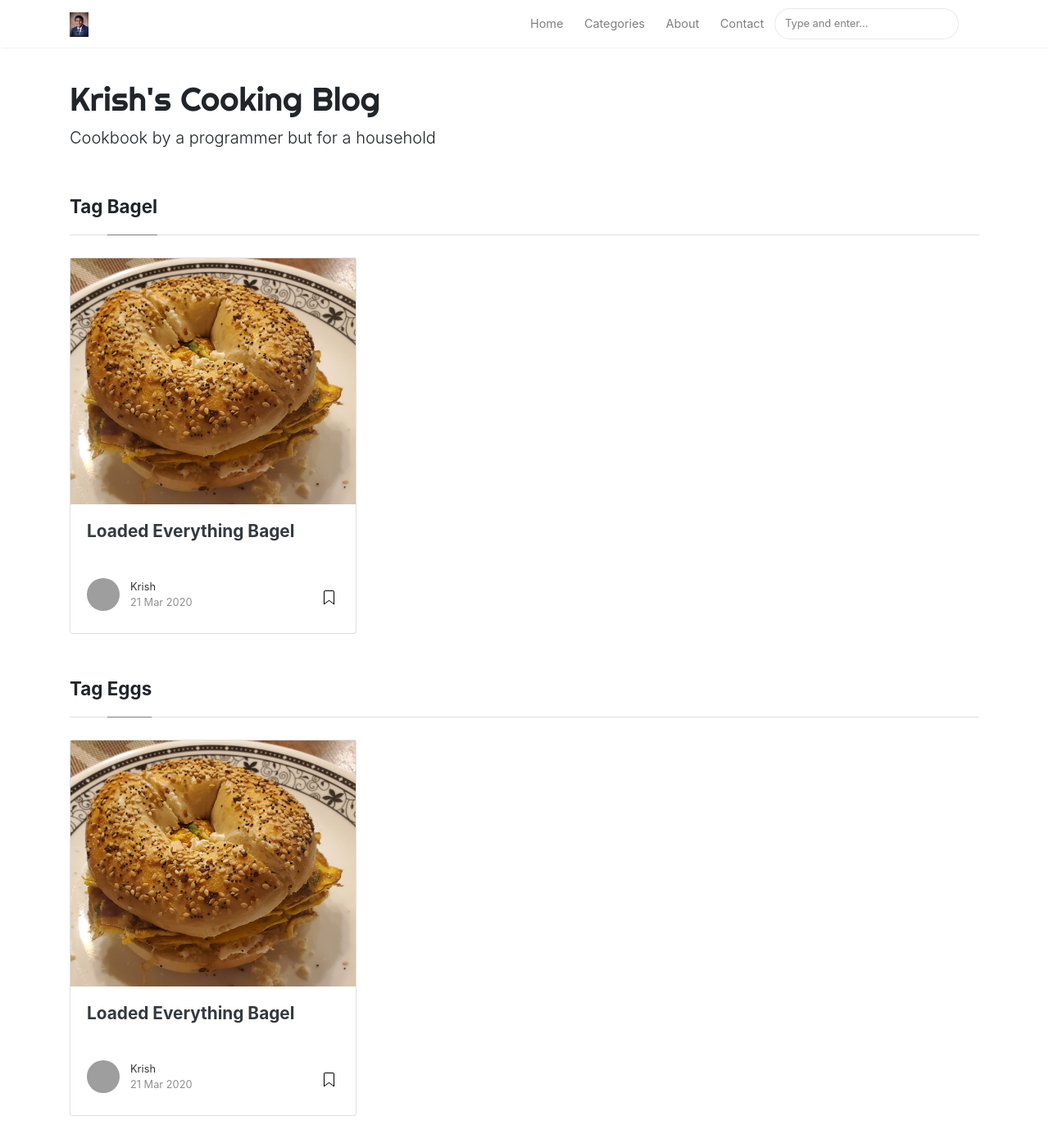
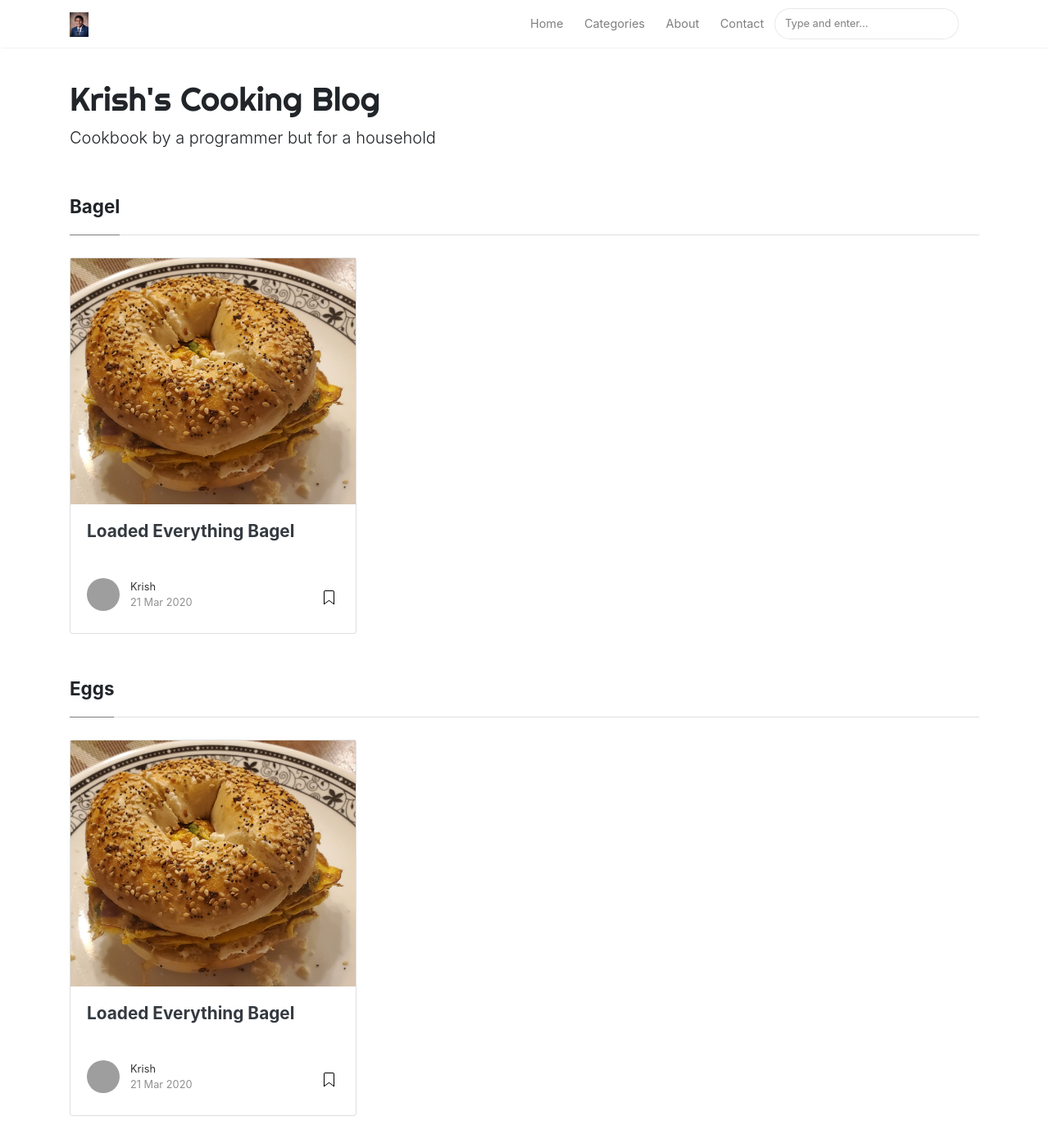
Before and after one commit to krish-shahh/cooking-blog, a Jekyll site: the page built from _pages/tags.md, in a window 1280 px wide and 1400 px high. Shown: the whole window at 82% size. Built offline with Jekyll 4.4.1, drawn with Linux system fonts in a browser that asks for light colours; nearby versions of some CDN libraries; grey boxes are pictures that could not be loaded.

Commit message:
Update tags.html

```diff
--- a/_layouts/tags.html
+++ b/_layouts/tags.html
@@ -7,7 +7,7 @@ permalink: "/tags.html"
 <div class="row listrecent">
 {% for tag in site.tags %}
 <div class="section-title col-md-12 mt-4">
-<h2 id="{{ tag[0] | replace: " ","-" }}">Tag <span class="text-capitalize">{{ tag[0] }}</span></h2>
+<h2 id="{{ tag[0] | replace: " ","-" }}"><span class="text-capitalize">{{ tag[0] }}</span></h2>
 </div>
 {% assign pages_list = tag[1] %}
 {% for post in pages_list %}
```
